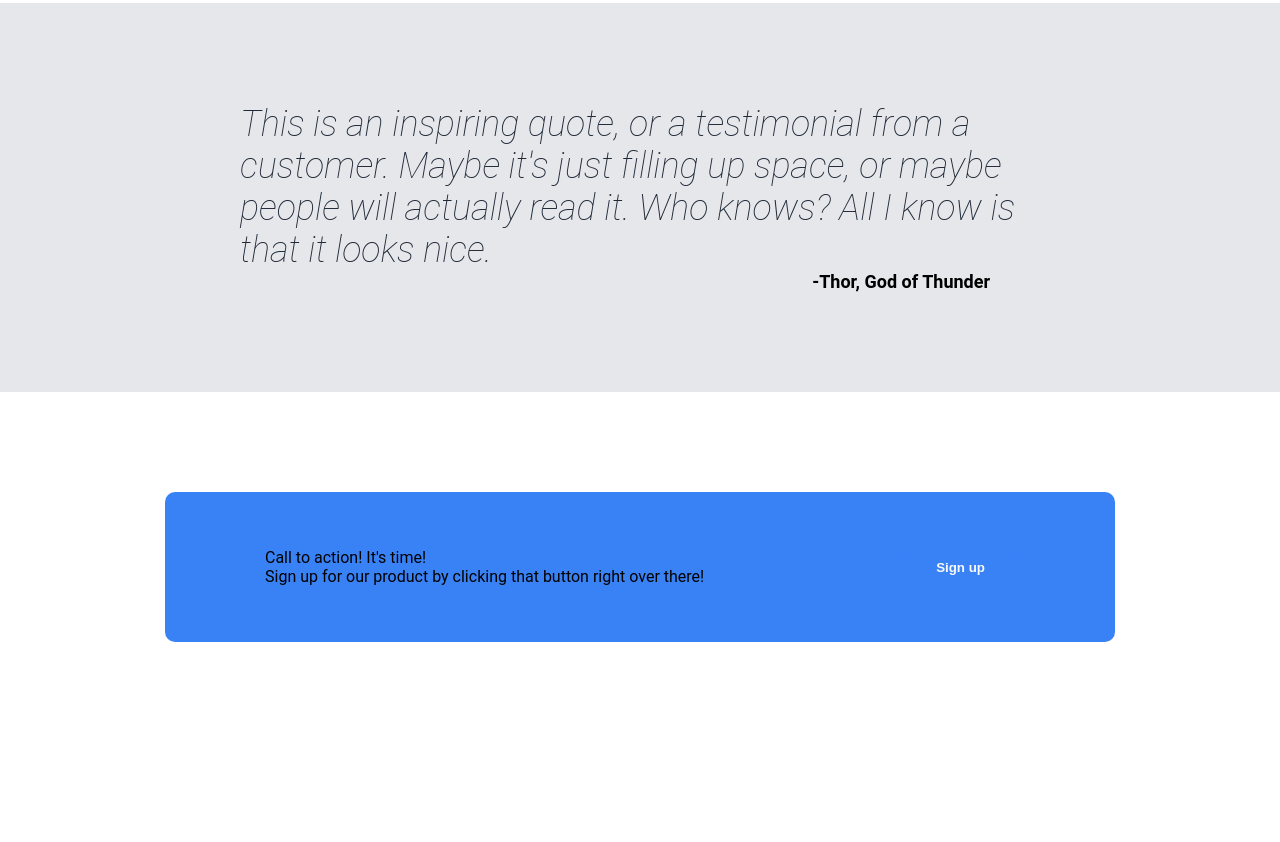
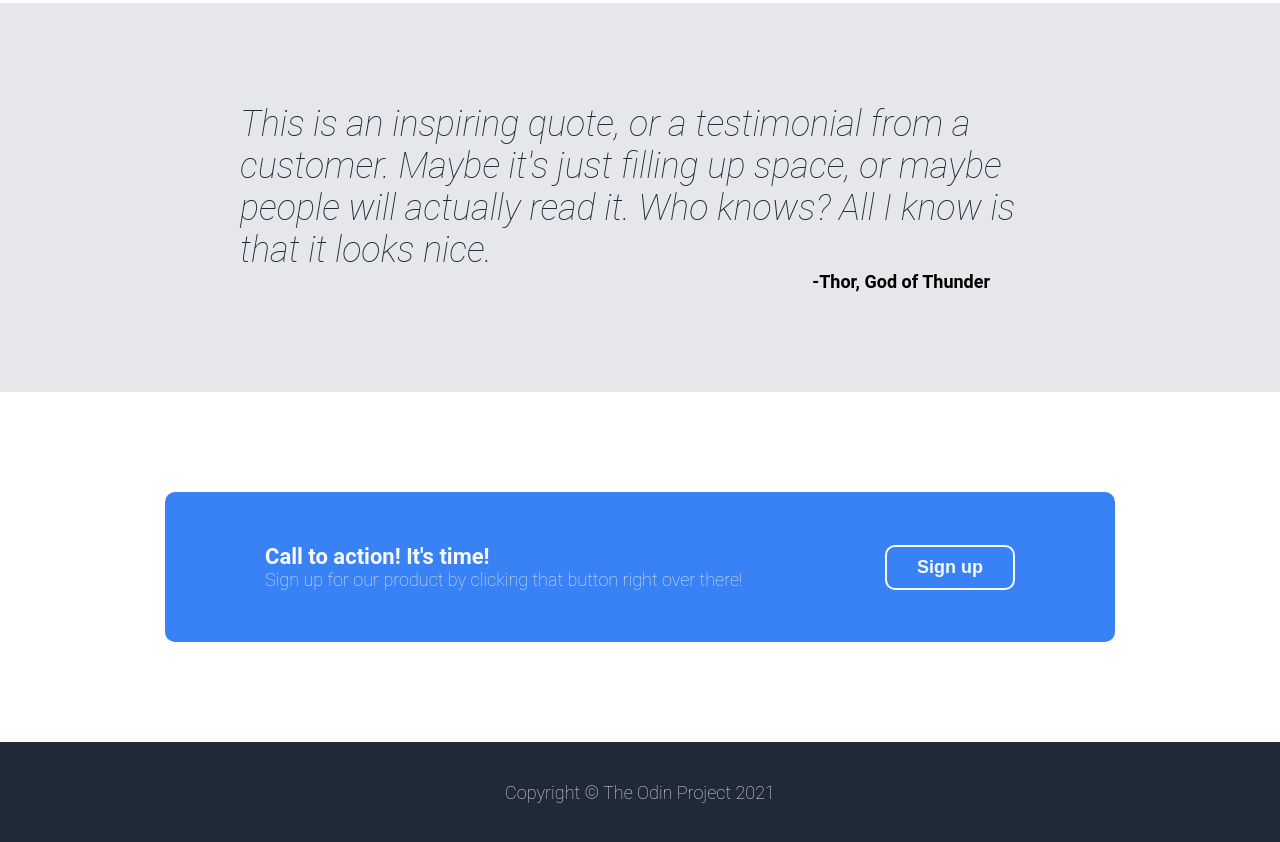
Before and after one commit to vincent-zhu47/landing-page, a plain HTML site: page index.html in a window 1280 px wide. Shown: the part 966-1808 px from the top of the page. Before the commit the page ends 1708 px from the top, so only its background shows below. Drawn offline with Linux system fonts and the light colour scheme.

Commit message:
Add action and footer sections
Finished designing webpage by adding the action and footer sections.

```diff
--- a/index.html
+++ b/index.html
@@ -7,8 +7,7 @@
         <title>Landing Page</title>
     </head>
     <body>
-        <div class="start-container">
-            <div class="start">
+        <div class="header-container">
             <div class="header">
                 <div class="logo text-white">Header Logo</div>
                 <ul>
@@ -17,7 +16,10 @@
                     <li class="text-offwhite text-18px">header link three</li>
                 </ul>
             </div>
-                <div class="start-content">
+        </div>
+
+        <div class="start-container">
+            <div class="start">
                 <div class="text">
                     <div class="text-white main-text">This website is awesome</div>
                     <div class="text-offwhite text-18px sub-text">This website has some subtext that goes here under the main title. It's a smaller font and the color is lower contrast.</div>
@@ -25,7 +27,6 @@
                 </div>
                 <div class="image">
                     <img class="orchestra-image" src="https://static.wixstatic.com/media/73f6ca_0c8b57dad9254099b76ee55d9f0c40be~mv2.jpeg/v1/fill/w_2048,h_1536,al_c,q_90,enc_auto/BCO.jpeg">
-                    </div>
                 </div>
             </div>
         </div>
@@ -69,12 +70,12 @@
                     <div class="action-heading">Call to action! It's time!</div>
                     <div class="action-subtext">Sign up for our product by clicking that button right over there!</div>
                 </div>
-                <div class="action-button"><button>Sign up</button></div>
+                <div><button class="action-button">Sign up</button></div>
             </div>
         </div>
 
-        <div class="footer">
-
+        <div class="footer-container">
+            <div class="footer">Copyright © The Odin Project 2021</div>
         </div>
     </body>
 </html>
--- a/styles.css
+++ b/styles.css
@@ -15,9 +15,10 @@ body {
 
 .start {
     display: flex;
-    flex-direction: column;
     width: 950px;
     justify-content: center;
+    padding: 100px 0;
+    flex-shrink: 0;
 }
 
 ul {
@@ -26,12 +27,6 @@ ul {
     padding: 0px;
     margin: 0px;
     gap: 16px;
-}
-
-.start-content {
-    display: flex;
-    padding: 100px 0;
-    flex-shrink: 0;
 }
 
 .text-white {
@@ -68,11 +63,19 @@ ul {
     display: flex;
 }
 
+.header-container {
+    display: flex;
+    justify-content: center;
+    background-color: #1F2937;
+    position: sticky;
+}
+
 .header {
     display: flex;
     justify-content: space-between;
     align-items: center;
     margin-top: 20px;
+    width: 950px;
 }
 
 .main-text {
@@ -194,6 +197,40 @@ button {
     padding-left: 100px;
 }
 
+.action-heading {
+    font-weight: bold;
+    color: #F9FAF8;
+    font-size: 22px;
+}
+
+.action-subtext {
+    color: #E5E7EB;
+    font-size: 18px;
+    font-weight: lighter;
+}
+
 .action-button {
-    padding-right: 100px;
+    border: solid;
+    border-width: 2px;
+    border-color: #F9FAF8;
+    margin-right: 100px;
+    border-radius: 10px;
+    font-size: 18px;
+    padding: 10px 30px;
 }
+
+/* Footer Section */
+
+.footer-container {
+    display: flex;
+    height: 100px;
+    justify-content: center;
+    align-items: center;
+    background-color: #1F2937;
+}
+
+.footer {
+    color: #E5E7EB;
+    font-size: 18px;
+    font-weight: lighter;
+}
```
Lines whose indentation alone changed are shown as unchanged.
